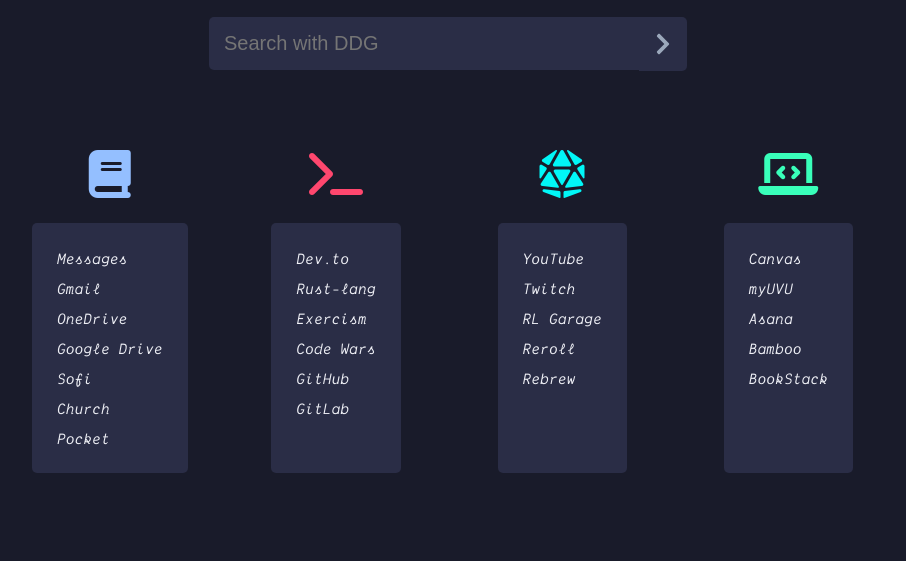
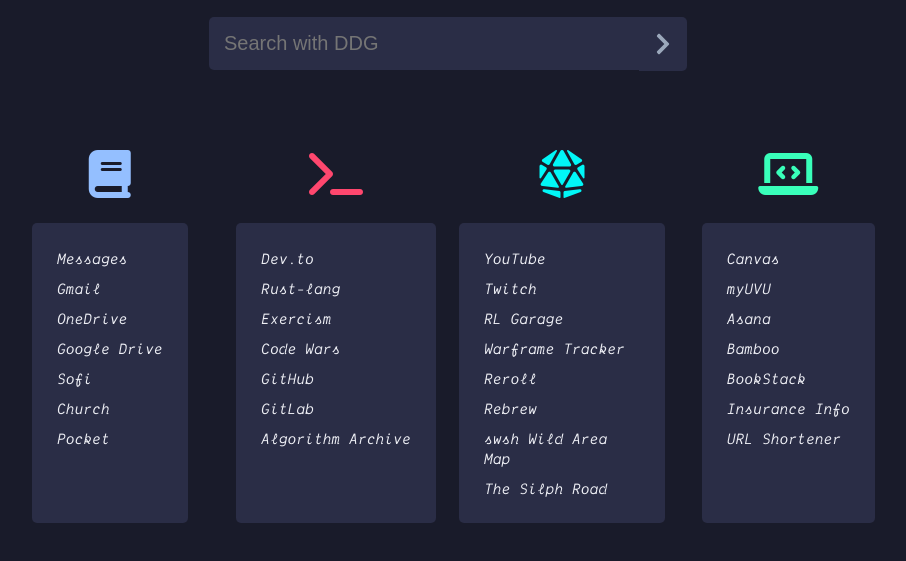
Before and after one commit to redoxeon/DankFox, a plain HTML site: page startpage/index.html in a window 1280 px wide. Shown: the part 177-738 px from the top of the page, without its empty margins (191-1097 px from the left). Drawn offline with Linux system fonts and the light colour scheme.

Commit message:
added a bunch of links

```diff
--- a/startpage/index.html
+++ b/startpage/index.html
@@ -89,6 +89,11 @@
         </li>
         <li><a class="bm" href="https://github.com/">GitHub</a></li>
         <li><a class="bm" href="https://gitlab.com/">GitLab</a></li>
+        <li>
+          <a class="bm" href="https://www.algorithm-archive.org/"
+            >Algorithm Archive</a
+          >
+        </li>
       </div>
       <div class="category">
         <li>
@@ -101,10 +106,21 @@
           <a class="bm" href="https://rocket-league.com/">RL Garage</a>
         </li>
         <li>
+          <a class="bm" href="https://tenno.tools/ns">Warframe Tracker</a>
+        </li>
+        <li>
           <a class="bm" href="https://app.reroll.co/">Reroll</a>
         </li>
         <li>
           <a class="bm" href="https://rebrew.barely.engineering/">Rebrew</a>
+        </li>
+        <li>
+          <a class="bm" href="https://www.pokemondens.com/"
+            >swsh Wild Area Map</a
+          >
+        </li>
+        <li>
+          <a class="bm" href="https://thesilphroad.com/">The Silph Road</a>
         </li>
       </div>
       <div class="category">
@@ -123,6 +139,14 @@
         <li>
           <a class="bm" href="http://192.168.168.18/bookstack">BookStack</a>
         </li>
+        <li>
+          <a class="bm" href="https://www.employeenavigator.com/employee/Home"
+            >Insurance Info</a
+          >
+        </li>
+        <li>
+          <a class="bm" href="https://with.lv/">URL Shortener</a>
+        </li>
       </div>
     </div>
   </body>
```
